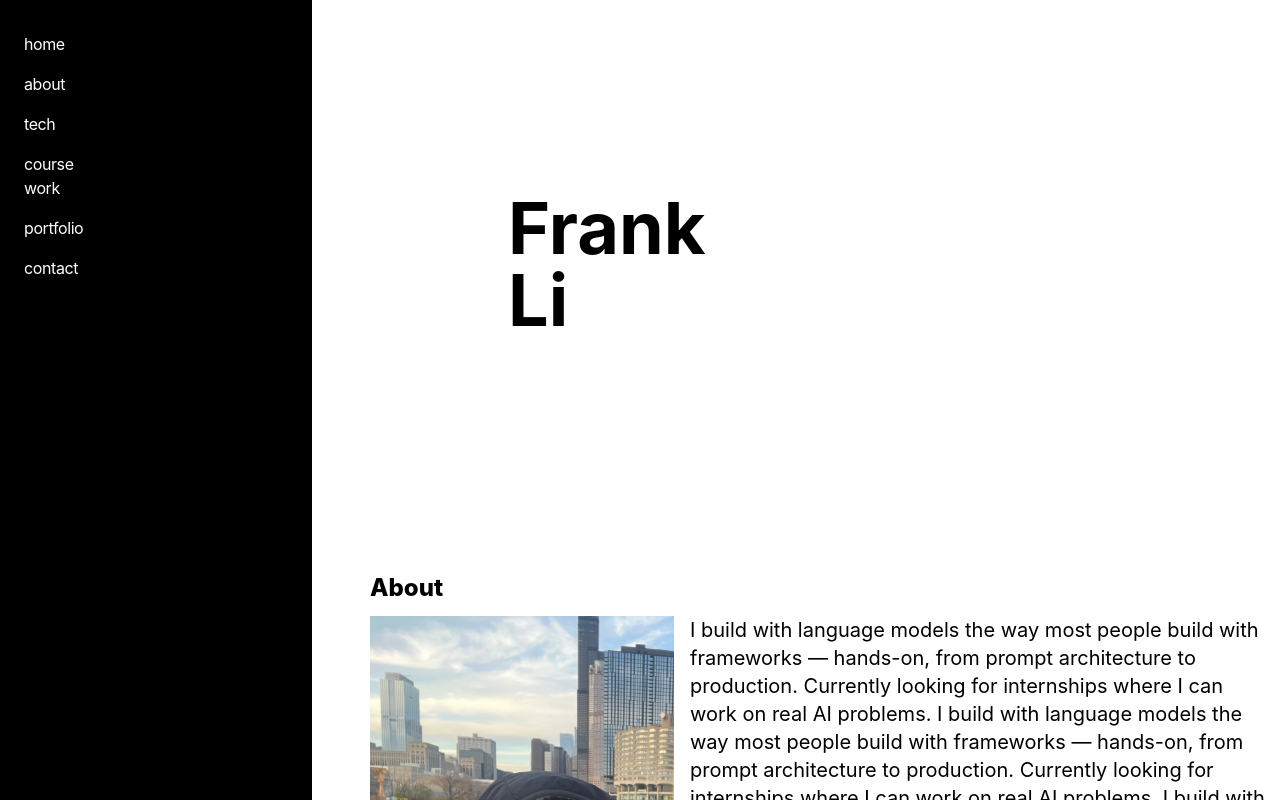
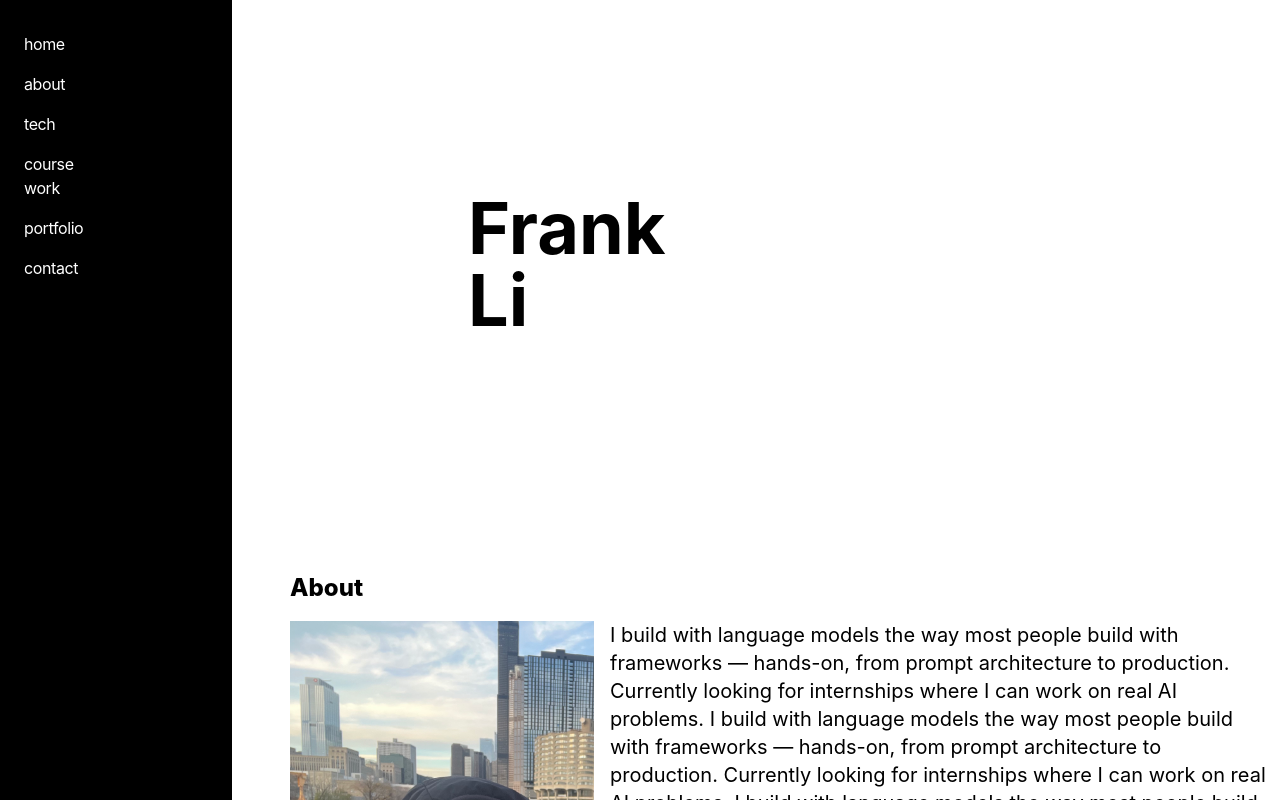
Before and after one commit to yzFrankli/personal-portfolio, a Next.js app: page / in a window 1280 px wide. Shown: the top 800 px of the page. Built offline with nearby package versions, Linux system fonts and the light colour scheme.

Commit message:
added animation to projcard flip

```diff
--- a/app/components/ProjCard.tsx
+++ b/app/components/ProjCard.tsx
@@ -1,15 +1,58 @@
 import CourseCard from './CourseCard'
 
-export default function ProjCard({ imgPath, name }: { imgPath:string, name:string }) {
+export default function ProjCard({ imgPath, name, tech, gitUrl }: { imgPath: string, name: string, tech: Array<string>, gitUrl: string}) {
   return (
-    <div className="project h-auto justify-items-start rounded-xl">
-      <img className="projImg rounded-xl m-2" src={imgPath}/>
-      <h1 className="text-2xl font-semibold p-4">{name}</h1>
-      <div className="flex flex-row gap-3 mx-3 mb-2">
-        <CourseCard courseName={"Dart"}/>
-        <CourseCard courseName={"Supabase"}/>
-        <CourseCard courseName={"Vercel"}/>
-        <CourseCard courseName={"Riverpod"}/>
+
+    <div className="project h-auto rounded-xl border hover:border-red-50">
+      <div className="flip-container">
+        <div className="flipper">
+
+          <div className="front">
+            <img
+              className="front-image rounded-xl"
+              src={imgPath}
+              alt="Project preview"
+            />
+          </div>
+
+          <div className="back bg-gray-100 relative justify-center">
+            <div className="project-icons absolute">
+              <a
+                href={gitUrl}
+                target="_blank"
+                rel="noopener noreferrer"
+              >
+                <img
+                  src="/assets/github.png"
+                  className="icon"
+                  alt="GitHub"
+                />
+              </a>
+
+              {/* <a
+                href="https://your-project.com"
+                target="_blank"
+                rel="noopener noreferrer"
+              >
+                <img
+                  src="/assets/link.png"
+                  className="icon"
+                  alt="Live Demo"
+                />
+              </a> */}
+            </div>
+          </div>
+
+        </div>
+      </div>
+
+
+
+      <h1 className="text-2xl font-semibold p-4 text-left">{name}</h1>
+      <div className="flex flex-row gap-3 mx-3    mb-2">
+        {Object.entries(tech).map(([key, value], index) => (
+            <CourseCard key={index} courseName={value}/>
+        ))}
       </div>
 
       <p className="pl-4">some description Contrary to popular belief, Lorem Ipsum is not simply random text. It has roots in a piece of classical Latin literature from 45 BC, making it over 2000 years old. Richard McClintock, a Latin professor at Hampden-Sydney College in Virginia, looked up one of the more obscure Latin words, consectetur, from a Lorem Ipsum passage, and going through the cites of the word in classical literature, discovered the undoubtable source. Lorem Ipsum comes from sections 1.10.32 and 1.10.33 of "de Finibus Bonorum et Malorum" (The Extremes of Good and Evil) by Cicero, written in 45 BC. This book is a treatise on the theory of ethics, very popular during the Renaissance. The first line of Lorem Ipsum, "Lorem ipsum dolor sit amet..", comes from a line in section 1.10.32.</p>
--- a/app/components/nav.tsx
+++ b/app/components/nav.tsx
@@ -14,19 +14,31 @@ const navItems = {
 
 export function Navbar() {
   return (
-    <aside className="-ml-[8px] tracking-tight w-full max-w-[20rem] bg-black ">
+    <aside className="-ml-[8px] tracking-tight w-full max-w-[15rem] bg-black ">
       <div className="lg:sticky top-0 z-50">
         <nav
           className=""
           id="nav"
         >
           <div className="p-8 w-30 flex flex-col gap-4 text-white">
-            <a href="#">home</a>
-            <a href="#about">about</a>
-            <a href="#tech">tech</a>
-            <a href="#coursework">course work</a>
-            <a href="#portfolio">portfolio</a>
-            <a href="#contact">contact</a>
+            <a href="#">
+              <h1>home</h1>
+            </a>
+            <a href="#about">
+              <h1>about</h1>
+            </a>
+            <a href="#tech">
+              <h1>tech</h1>
+            </a>
+            <a href="#coursework">
+              <h1>course work</h1>
+            </a>
+            <a href="#portfolio">
+              <h1>portfolio</h1>
+            </a>
+            <a href="#contact">
+              <h1>contact</h1>
+            </a>
           </div>
         </nav>
       </div>
--- a/app/global.css
+++ b/app/global.css
@@ -181,5 +181,71 @@ table {
 h2 {
   font-size: x-large;
   font-weight: 800;
-  padding-bottom: 10px;
+  padding-bottom: 15px;
 }
+
+.flip-container {
+  perspective: 1000px;
+  /* width: 300px; */
+  /* height: 200px; */
+  width: 548px;
+  height:250px;
+  border: black;
+  border-style: solid;
+  /* margin-top: 5px; */
+  border-radius: 12px;
+  border-width: 0px;
+  object-fit: cover;
+}
+
+.flipper {
+  position: relative;
+  width: 100%;
+  height: 100%;
+  transition: transform 0.6s;
+  transform-style: preserve-3d;
+}
+
+/* Flip when hovering the entire container */
+.flip-container:hover .flipper {
+  transform: rotateY(180deg);
+}
+
+.front,
+.back {
+  position: absolute;
+  width: 100%;
+  height: 100%;
+  backface-visibility: hidden;
+}
+
+.front-image {
+  width: 100%;
+  height: 100%;
+  object-fit: cover;
+}
+
+.back {
+  transform: rotateY(180deg);
+  display: flex;
+  justify-content: center;
+  align-items: center;
+
+  border-radius: 12px;
+}
+
+.project-icons {
+  display: flex;
+  gap: 20px;
+}
+
+.icon {
+  width: 50px;
+  height: 50px;
+  cursor: pointer;
+  transition: transform 0.2s;
+}
+
+.icon:hover {
+  transform: scale(1.1);
+}
--- a/app/page.tsx
+++ b/app/page.tsx
@@ -20,7 +20,7 @@ export default function Page() {
 
       <section className="antialiased homepage" id="about">
         <h2>About</h2>
-        <img className="float-left w-80 pr-4" src={'/img/frank.jpeg'}/>
+        <img className="float-left w-80 pr-4" src={'/img/frank.jpeg'} />
         <p className="w-max-xl text-xl">
           I build with language models the way most people build with frameworks —
           hands-on, from prompt architecture to production. Currently looking
@@ -108,24 +108,24 @@ export default function Page() {
           for internships where I can work on real AI problems.
         </p>
       </section>
-      <br/>
+      <br />
       {/* Tech */}
       <section id="tech" className="homepage">
         <h2>Tech</h2>
         <div className="flex flex-row flex-wrap justify-items-center">
-          <TechCard imgPath={"/assets/java.png"} name={"Java"}/>
-          <TechCard imgPath={"/assets/c.png"} name={"C"}/>
-          <TechCard imgPath={"/assets/c++.png"} name={"C++"}/>
-          <TechCard imgPath={"/assets/sql.png"} name={"SQL"}/>
-          <TechCard imgPath={"/assets/python.png"} name={"Python"}/>
-          <TechCard imgPath={"/assets/react.png"} name={"React"}/>
-          <TechCard imgPath={"/assets/nodejs.png"} name={"Node.js"}/>
-          <TechCard imgPath={"/assets/tailwind.png"} name={"Tailwind CSS"}/>
-          <TechCard imgPath={"/assets/supabase.png"} name={"Supabase"}/>
-          <TechCard imgPath={"/assets/git.png"} name={"Git"}/>
-          <TechCard imgPath={"/assets/vercel.png"} name={"Vercel"}/>
-          <TechCard imgPath={"/assets/flutter.svg"} name={"Flutter"}/>
-          <TechCard imgPath={"/assets/riverpod.png"} name={"Riverpod"}/>
+          <TechCard imgPath={"/assets/java.png"} name={"Java"} />
+          <TechCard imgPath={"/assets/c.png"} name={"C"} />
+          <TechCard imgPath={"/assets/c++.png"} name={"C++"} />
+          <TechCard imgPath={"/assets/sql.png"} name={"SQL"} />
+          <TechCard imgPath={"/assets/python.png"} name={"Python"} />
+          <TechCard imgPath={"/assets/react.png"} name={"React"} />
+          <TechCard imgPath={"/assets/nodejs.png"} name={"Node.js"} />
+          <TechCard imgPath={"/assets/tailwind.png"} name={"Tailwind CSS"} />
+          <TechCard imgPath={"/assets/supabase.png"} name={"Supabase"} />
+          <TechCard imgPath={"/assets/git.png"} name={"Git"} />
+          <TechCard imgPath={"/assets/vercel.png"} name={"Vercel"} />
+          <TechCard imgPath={"/assets/flutter.svg"} name={"Flutter"} />
+          <TechCard imgPath={"/assets/riverpod.png"} name={"Riverpod"} />
         </div>
       </section>
 
@@ -133,15 +133,15 @@ export default function Page() {
       <section id="coursework" className="homepage">
         <h2>Course work</h2>
         <div className="flex flex-row flex-wrap gap-4 justify-items-center">
-          <CourseCard courseName={"programming language and algorithms"}/>
-          <CourseCard courseName={"game design"}/>
-          <CourseCard courseName={"data structure and analysis"}/>
-          <CourseCard courseName={"data structure and analysis"}/>
-          <CourseCard courseName={"data structure and analysis"}/>
-          <CourseCard courseName={"data structure and analysis"}/>
-          <CourseCard courseName={"data structure and analysis"}/>
-          <CourseCard courseName={"data structure and analysis"}/>
-          <CourseCard courseName={"data structure and analysis"}/>
+          <CourseCard courseName={"programming language and algorithms"} />
+          <CourseCard courseName={"game design"} />
+          <CourseCard courseName={"data structure and analysis"} />
+          <CourseCard courseName={"data structure and analysis"} />
+          <CourseCard courseName={"data structure and analysis"} />
+          <CourseCard courseName={"data structure and analysis"} />
+          <CourseCard courseName={"data structure and analysis"} />
+          <CourseCard courseName={"data structure and analysis"} />
+          <CourseCard courseName={"data structure and analysis"} />
         </div>
 
       </section>
@@ -152,12 +152,12 @@ export default function Page() {
         <div className="flex flex-row flex-wrap gap-4 justify-items-center gap-y-4 justify-items-center">
 
           {/* <projCard */}
-          <ProjCard imgPath={"/img/medi2.png"} name={"Meditatr"}/>
-          <ProjCard imgPath={"/img/taskboard.png"} name={"Taskboard"}/>
-          <ProjCard imgPath={"/img/portfolio.jpeg"} name={"Portfolio"}/>
-          <ProjCard imgPath={"/img/spaceshooters.png"} name={"Space Shooters"}/>
-          <ProjCard imgPath={"/img/jumbocode.png"} name={"Dillar academy (JumboCode)"}/>
-          <ProjCard imgPath={"/img/encryptedim.png"} name={"End-to-end encrypted instant messaging"}/>
+          <ProjCard imgPath={"/img/medi2.png"} name={"Meditatr"} tech={["react", "vercel"]} gitUrl={"https://github.com/yzFrankli/taskboard"}/>
+          <ProjCard imgPath={"/img/taskboard.png"} name={"Taskboard"} tech={["react", "vercel"]} gitUrl={"https://github.com/yzFrankli/taskboard"}/>
+          <ProjCard imgPath={"/img/portfolio.jpeg"} name={"Portfolio"} tech={["react", "vercel"]} gitUrl={"https://github.com/yzFrankli/taskboard"}/>
+          <ProjCard imgPath={"/img/spaceshooters.png"} name={"Space Shooters"} tech={["react", "vercel"]} gitUrl={"https://github.com/yzFrankli/taskboard"}/>
+          <ProjCard imgPath={"/img/jumbocode.png"} name={"Dillar academy (JumboCode)"} tech={["react", "vercel"]} gitUrl={"https://github.com/yzFrankli/taskboard"}/>
+          <ProjCard imgPath={"/img/encryptedim.png"} name={"End-to-end encrypted instant messaging"} tech={["react", "vercel"]} gitUrl={"https://github.com/yzFrankli/taskboard"}/>
 
 
         </div>
@@ -166,14 +166,29 @@ export default function Page() {
 
       {/* Contact */}
       <section id="contact" className="homepage">
-        <h2>Contact</h2>
-        <form>
-          <label>Name</label><br/>
-          <input className="w-xl mb-8"/><br/>
-          <label>Value</label><br/>
-          <input className="w-xl mb-4"/><br/>
-          <input type="button" className="border border-black-1 bg-black text-white p-2"value="submit"></input><br/>
+        <div className="flex flex-row gap-8 flex-wrap">
+          <div className="w-lg">
+            <h2 className="">Send a message</h2>
+            <p className="text-xl text-red-800">Want to send me a message? Fill out the following form to quickly and easily send me a message directly in browser.</p>
+          </div>
+
+          <form
+            action="https://formspree.io/f/xljrlkkn"
+            method="POST"
+            className="border border-black-1 bg-red-300 rounded-xl mr-10 p-8"
+          >
+            <label>Name</label><br />
+            <input type="text" name="text" className="w-xl mb-8" required /><br />
+
+            <label>Email</label><br />
+            <input type="email" className="w-xl mb-8" required /><br />
+
+            <label>Message</label><br />
+            <textarea name="message" className="w-xl mb-4" required /><br />
+            <button type="submit" className="border border-black-1 bg-black text-white p-2 rounded-xl" value="Submit" >Submit</button><br />
           </form>
+        </div>
+
       </section>
     </div>
   )
```
Lines whose indentation alone changed are shown as unchanged.
